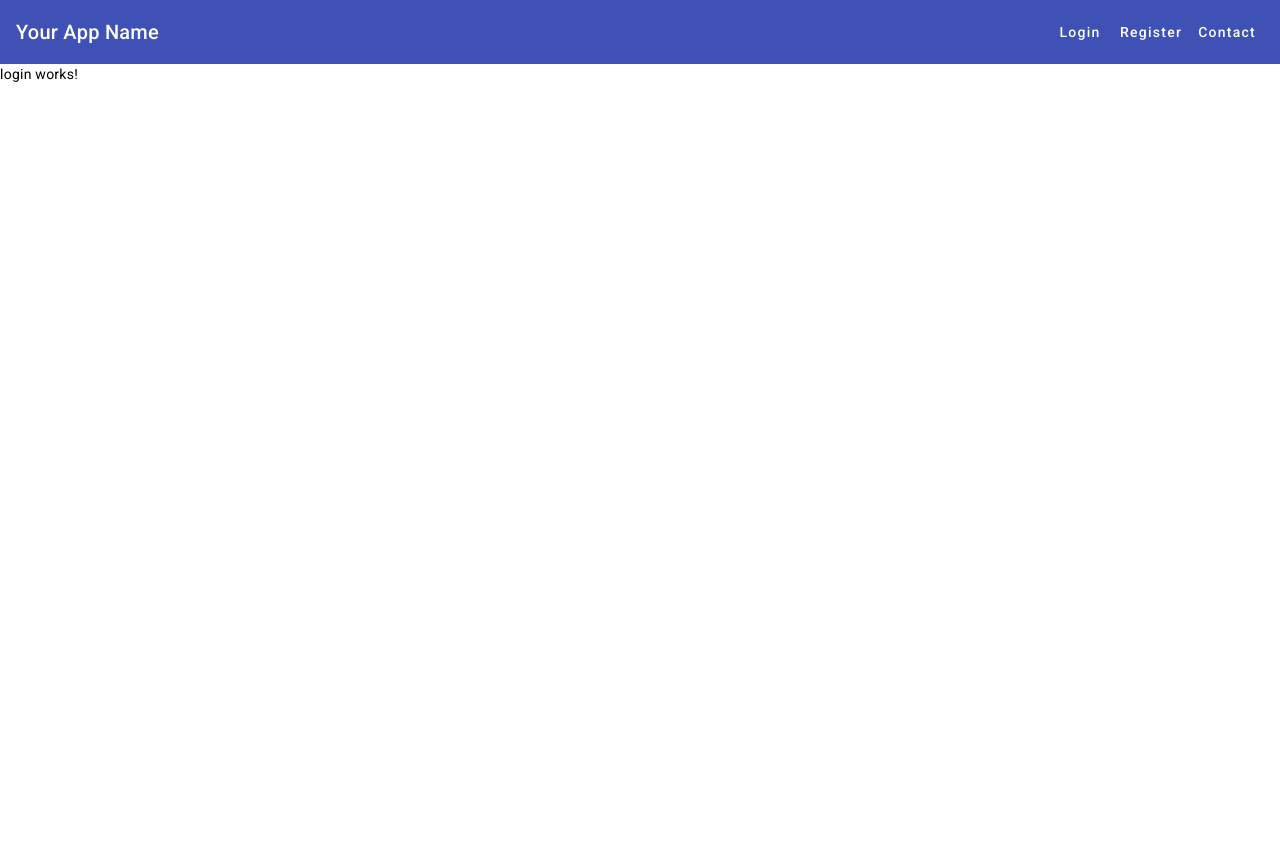
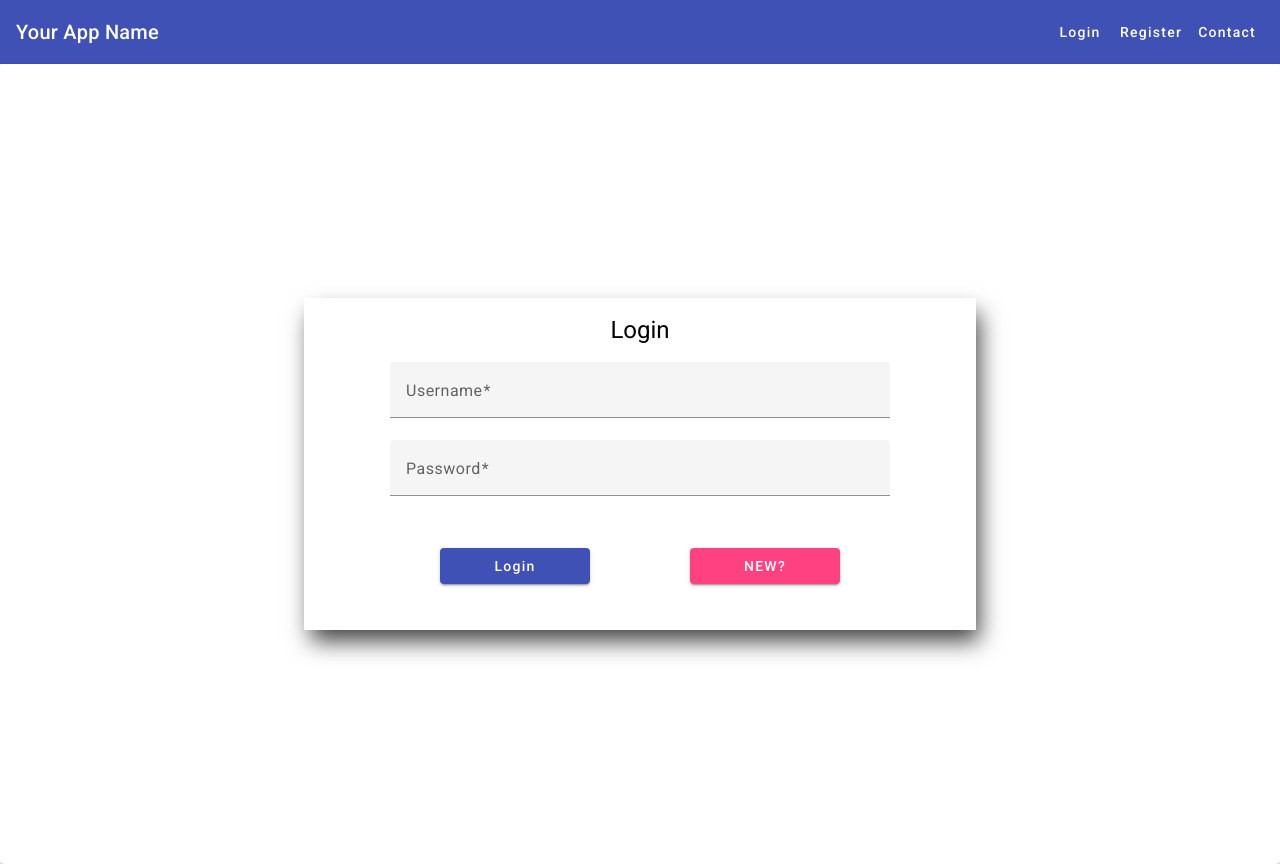
Before and after one commit to Djspy2301/D-Duty_2.0, an Angular app in the folder FRONTEND/D-DUTY/: page / in a window 1280 px wide. Before the commit the page ends 800 px from the top, so only its background shows below. Built offline with nearby package versions, Linux system fonts and the light colour scheme.

Commit message:
Login -c

```diff
--- a/FRONTEND/D-DUTY/db.json
+++ b/FRONTEND/D-DUTY/db.json
@@ -5,7 +5,7 @@
       "org": "OverdoseGaming",
       "name": "Adit",
       "password": "123456",
-      "email": "adit@2301",
+      "email": "adit@gmail.com",
       "role": "Admin"
     }
   ]
--- a/FRONTEND/D-DUTY/src/app/login/login.component.css
+++ b/FRONTEND/D-DUTY/src/app/login/login.component.css
@@ -0,0 +1,32 @@
+.example-form {
+    min-width: 150px;
+    max-width: 500px;
+    width: 100%;
+    margin: auto;
+}
+
+h1{
+    text-align: center;
+}
+
+.example-full-width {
+    width: 100%;
+}
+
+#wild-content{
+    width: 50%;
+    margin: auto;
+    -webkit-box-shadow: 5px 13px 22px -2px rgba(0,0,0,0.75);
+    -moz-box-shadow: 5px 13px 22px -2px rgba(0,0,0,0.75);
+    box-shadow: 5px 13px 22px -2px rgba(0,0,0,0.75);
+}
+
+#wild-card{
+
+    height: 100vh;
+}
+
+.btn{
+    width: 30%;
+    margin: 30px 50px
+}
--- a/FRONTEND/D-DUTY/src/app/login/login.component.html
+++ b/FRONTEND/D-DUTY/src/app/login/login.component.html
@@ -1 +1,21 @@
-<p>login works!</p>
+<mat-card id="wild-card">
+
+    <mat-card-content id="wild-content">
+        <h1>Login</h1>
+        <form class="example-form" [formGroup]="loginForm" (ngSubmit)="proceedLogin()">
+
+            <mat-form-field class="example-full-width">
+                <mat-label>Username</mat-label>
+                <input matInput formControlName="id">
+            </mat-form-field>
+
+            <mat-form-field class="example-full-width">
+                <mat-label>Password</mat-label>
+                <input type="password" matInput formControlName="password">
+            </mat-form-field>
+
+            <button class="btn" mat-raised-button color="primary">Login</button>
+            <a class="btn" routerLink="/register" mat-raised-button color="accent">NEW?</a>
+        </form>
+    </mat-card-content>
+</mat-card>
--- a/FRONTEND/D-DUTY/src/app/login/login.component.ts
+++ b/FRONTEND/D-DUTY/src/app/login/login.component.ts
@@ -1,6 +1,8 @@
 import { Component } from '@angular/core';
-import {FormBuilder, Validators} from '@angular/forms'
-import {ToastrService} from 'ngx-toastr'
+import { FormBuilder, Validators } from '@angular/forms'
+import { Router } from '@angular/router';
+import { ToastrService } from 'ngx-toastr'
+import { AuthService } from '../service/auth.service';
 
 @Component({
   selector: 'app-login',
@@ -8,18 +10,37 @@ import {ToastrService} from 'ngx-toastr'
   styleUrls: ['./login.component.css']
 })
 export class LoginComponent {
-  constructor(private builder: FormBuilder, private toast: ToastrService){}
+  constructor(private builder: FormBuilder, private toast: ToastrService,
+    private authService: AuthService, private route: Router) { }
 
-  // loginForm=this.builder.group({
-  //   email:this.builder.control('', Validators.required),
-  //   password:this.builder.control('', Validators.required)
-  // })
+  userData: any;
 
-  // proceedLogin(){
-  //   if(this.loginForm.valid){
+  loginForm = this.builder.group({
+    id: this.builder.control('', Validators.required),
+    password: this.builder.control('', Validators.required)
+  })
 
-  //   }else{
-  //     this.toast.warning('Please enter valid credentials!')
-  //   }
-  // }
+  proceedLogin() {
+    if (this.loginForm.valid) {
+      //   this.authService.proceedreg(this.loginForm.value).subscribe(res => {
+      //     this.toast.success('Registration Successful!');
+      //     this.route.navigate(['dashboard']);
+      //   })
+      // } else {
+      //   this.toast.warning('Pleas enter valid inputs!');
+      this.authService.getByCode(this.loginForm.value.id).subscribe(res => {
+        this.userData = res;
+        console.log(this.userData);
+        if (this.userData.password === this.loginForm.value.password) {
+          sessionStorage.setItem('username', this.userData.id);
+          sessionStorage.setItem('role', this.userData.role);
+          this.route.navigate(['dashboard']);
+          this.toast.success('Login Successfully!');
+        } else {
+          this.toast.warning('Invalid credientials!');
+        }
+      })
+    }
+
+  }
 }
--- a/FRONTEND/D-DUTY/src/app/service/auth.service.ts
+++ b/FRONTEND/D-DUTY/src/app/service/auth.service.ts
@@ -1,5 +1,6 @@
 import { HttpClient } from '@angular/common/http';
 import { Injectable } from '@angular/core';
+import { catchError } from 'rxjs';
 
 @Injectable({
   providedIn: 'root'
@@ -14,7 +15,7 @@ export class AuthService {
   }
 
   getByCode(code: any) {
-    return this.http.get(this.apiUrl + '/' + code);
+    return this.http.get(this.apiUrl + '/' + code)
   }
 
   proceedreg(inputData: any) {
@@ -24,4 +25,5 @@ export class AuthService {
   updateUser(code: any, inputData: any) {
     return this.http.post(this.apiUrl + '/' + code, inputData);
   }
+
 }
```
